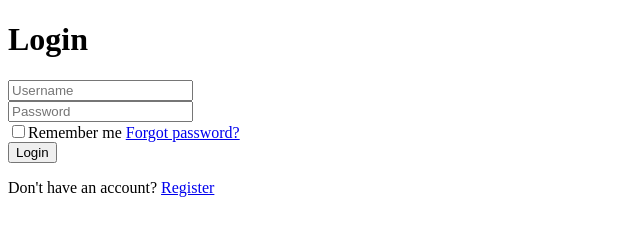
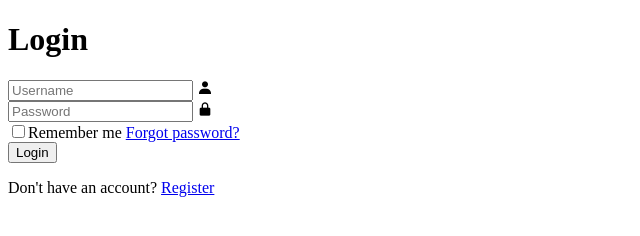
Before and after one commit to yoksik/login_form, a plain HTML site: page index.html in a window 1280 px wide. Shown: the full height of the page, 0-640 px from the left. Drawn offline with nearby package versions, Linux system fonts and the light colour scheme.

Commit message:
add icons

```diff
--- a/index.html
+++ b/index.html
@@ -14,9 +14,11 @@
             <h1>Login</h1>
             <div class="input-box">
                 <input type="text" placeholder="Username" required>
+                <i class='bx bxs-user'></i>
             </div>
             <div class="input-box">
                 <input type="password" placeholder="Password" required>
+                <i class='bx bxs-lock-alt' ></i>
             </div>
             <div class="remember-forgot">
                 <label for=""><input type="checkbox">Remember me</label>
```
